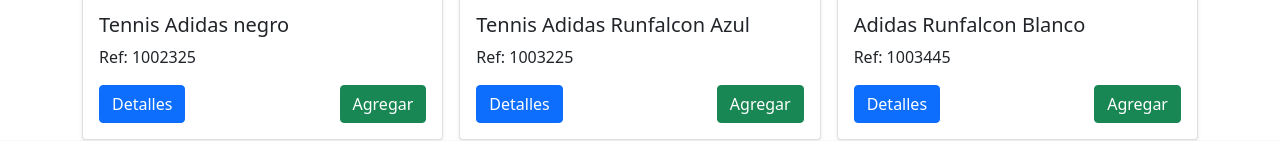
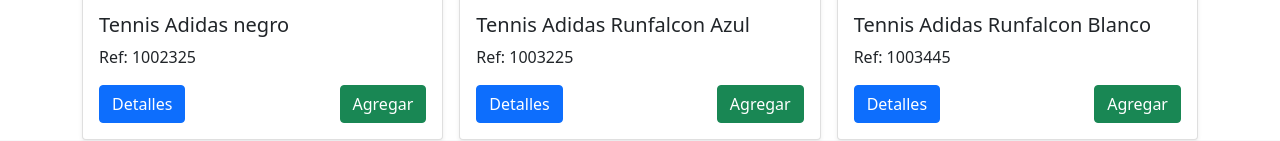
Before and after one commit to MikeM4n/TOVILU, a plain HTML site: page index.html in a window 1280 px wide. Shown: the part 425-566 px from the top of the page. Drawn offline with nearby package versions, Linux system fonts and the light colour scheme.

Commit message:
Update index.html

```diff
--- a/index.html
+++ b/index.html
@@ -87,7 +87,7 @@
                     <div class="card shadow-sm">
                         <img src="https://assets.adidas.com/images/h_2000,f_auto,q_auto,fl_lossy,c_fill,g_auto/87ecb6049c6747728ddfaba501400218_9366/Tenis_Runfalcon_Blanco_FW5142_01_standard.jpg">
                         <div class="card-body">
-                            <h5 class="card-title">Adidas Runfalcon Blanco</h5>
+                            <h5 class="card-title">Tennis Adidas Runfalcon Blanco</h5>
                             <p class="card-text">Ref: 1003445</p>
                             <div class="d-flex justify-content-between align-items-center">
                                 <div class="btn-group">
```
